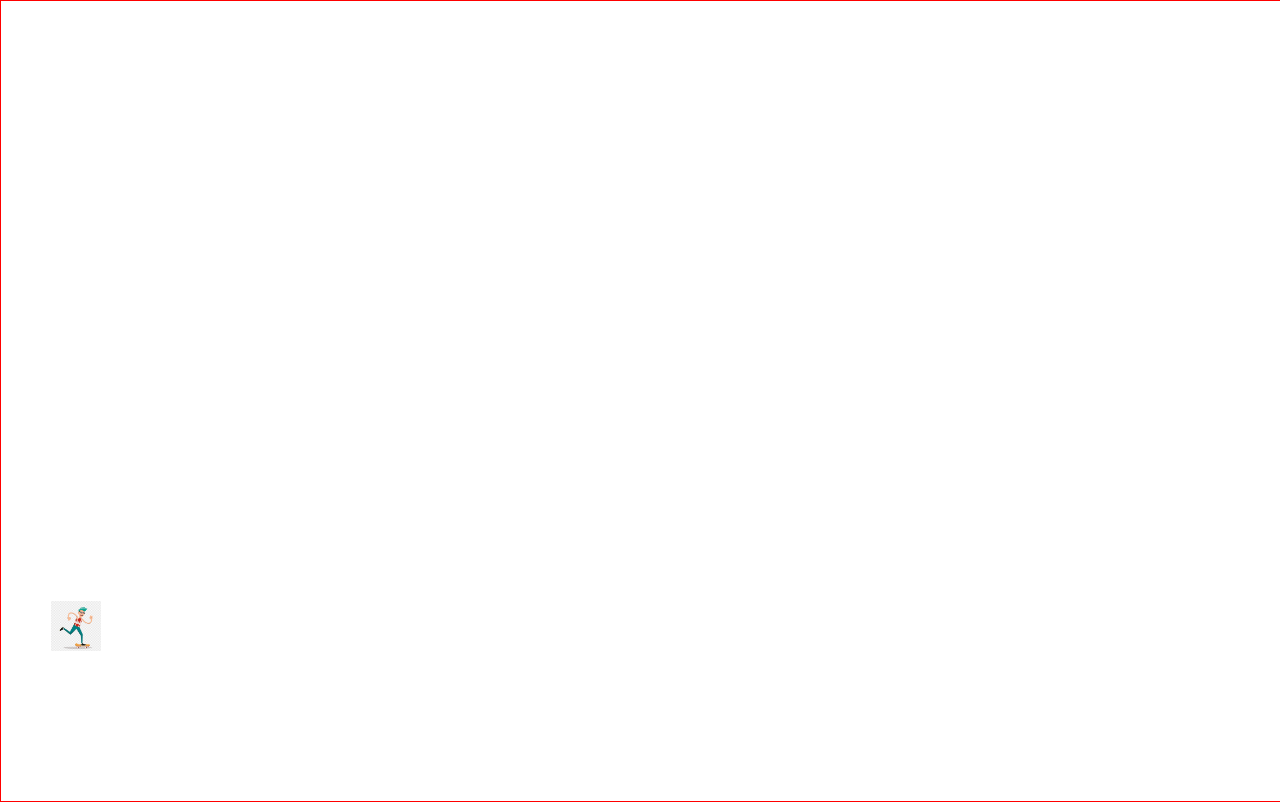
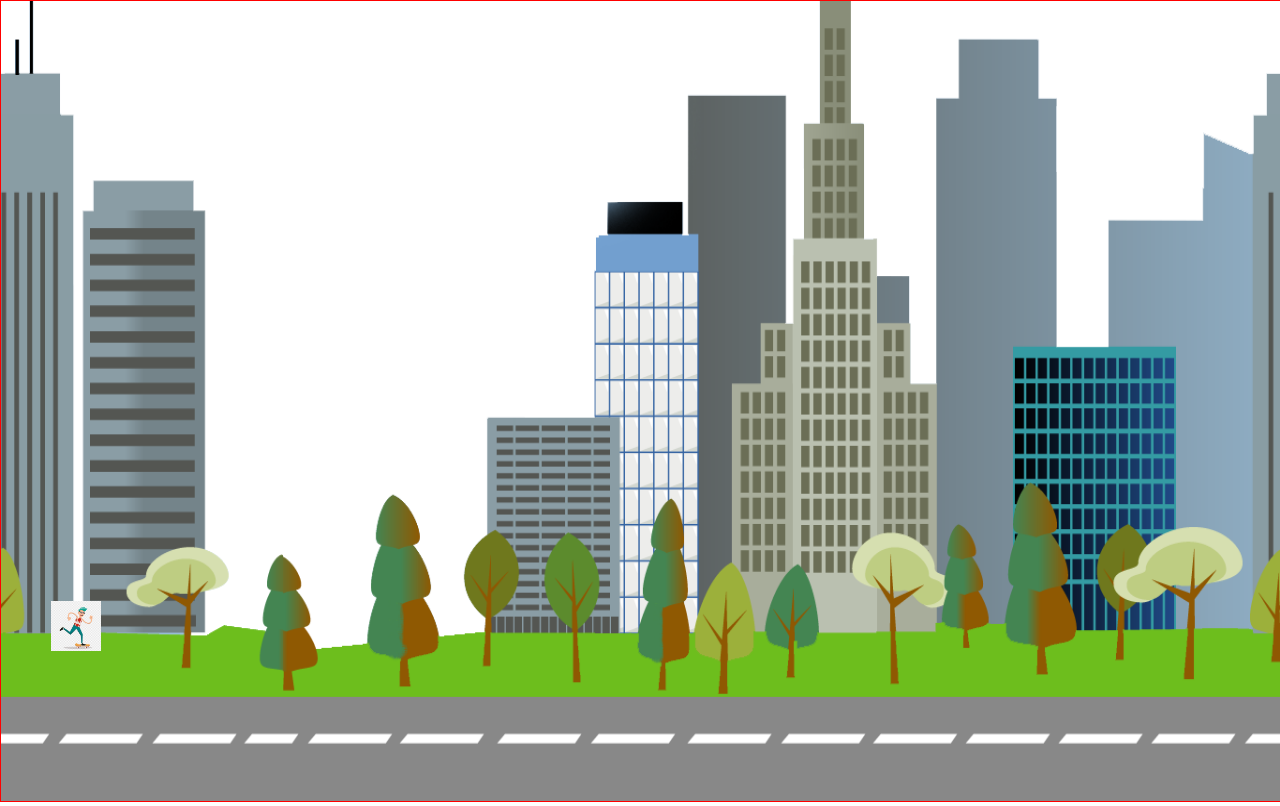
Before and after one commit to bignacio89/skategame, a plain HTML site: page index.html in a window 1280 px wide. Drawn offline with Linux system fonts and the light colour scheme.

Commit message:
update29.2

```diff
--- a/css/style.css
+++ b/css/style.css
@@ -5,5 +5,4 @@ body {
 
 canvas {
     border: 1px solid red;
-    background: white;
 }
--- a/js/background.js
+++ b/js/background.js
@@ -0,0 +1,29 @@
+class Background {
+    constructor(ctx, canvasWidth, canvasHeight) {
+        this.ctx = ctx
+        this.canvasSize = {
+            w: canvasWidth,
+            h: canvasHeight
+        }
+
+        this.image = new Image();
+        this.image.src = "./img/city.png"
+
+        this.positionX = 0
+        this.positionY = 0
+
+        this.velocity = 2;
+    }
+
+    drawBackground() {
+        this.ctx.drawImage(this.image, this.positionX, this.positionY, this.canvasSize.w, this.canvasSize.h)
+        this.ctx.drawImage(this.image, this.positionX + this.canvasSize.w, this.positionY, this.canvasSize.w, this.canvasSize.h)
+        this.move()
+    }
+    move() {
+        if (this.positionX <= -this.canvasSize.w) {
+            this.positionX = 0;
+        }
+        this.positionX -= this.velocity
+    }
+}
--- a/js/game.js
+++ b/js/game.js
@@ -18,10 +18,11 @@ const skateGame = {
     },
 
     keys: {
-        TOP: 38,
+        TOP: 'Space',
     },
 
     framesIndex: 0,
+    background: undefined,
     players: [],
 
 
@@ -29,7 +30,6 @@ const skateGame = {
     init() {
         this.setContext()
         this.setDimensions()
-        this.createPlayer()
         this.start()
 
     },
@@ -53,6 +53,8 @@ const skateGame = {
     },
 
     start() {
+        this.reset()
+
         setInterval(() => {
             this.clearAll()
             this.drawAll()
@@ -60,7 +62,8 @@ const skateGame = {
         }, 10)
     },
 
-    createPlayer() {
+    reset() {
+        this.background = new Background(this.ctx, this.canvasSize.w, this.canvasSize.h,)
         this.players.push(
             new Player(this.ctx, this.canvasSize, 50, 50, this.keys)
         )
@@ -68,6 +71,7 @@ const skateGame = {
     },
 
     drawAll() {
+        this.background.drawBackground()
         this.players.forEach(elm => elm.drawSkater())
     },
 
@@ -75,7 +79,25 @@ const skateGame = {
         this.ctx.clearRect(0, 0, this.canvasSize.w, this.canvasSize.h)
     },
 
+    // generateObstacles() {
+    //     if (this.framesCounter % 20 === 0) {
+    //         this.obstacles.push(new Obstacle(this.ctx, this.width, this.player.posY0, this.player.height))
+    //     }
+    // },
 
+    // clearObstacles() {
+    //     this.obstacles = this.obstacles.filter(obs => obs.posX >= 0)
+    // },
+
+    // isCollision() {
+    //     return this.obstacles.some(obs => {
+    //         return (
+    //             this.player.posX + this.player.width >= obs.posX &&
+    //             this.player.posY + this.player.height >= obs.posY &&
+    //             this.player.posX <= obs.posX + obs.width
+    //         )
+    //     })
+    // },
 
 
 
--- a/js/player.js
+++ b/js/player.js
@@ -13,13 +13,15 @@ class Player {
             x: 50,
             y: 600
         }
-        this.playerPosJump = this.playerPosY
+        this.playerPositionJump = this.playerPosition.y
+        this.velocity = 1
+        this.gravity = 0.4
 
 
         this.keys = keys
 
         this.init()
-
+        this.setListeners()
     }
 
     init() {
@@ -27,46 +29,36 @@ class Player {
         this.playerInstance.src = './img/skater.png'
     }
 
-
-
-
-    move() {
-        this.playerPosX += 10
-    }
-
     drawSkater() {
         this.move()
         this.ctx.drawImage(this.playerInstance, this.playerPosition.x, this.playerPosition.y, this.playerSize.w, this.playerSize.h)
     }
+    move() {
+        if (this.playerPosition.y < this.playerPositionJump) {
+            this.playerPosition.y += this.velocity;
+            this.velocity += this.gravity;
+        } else {
+            this.playerPosition.y = this.playerPositionJump;
+            this.velocity = 1;
+        }
+    }
 
-    // move() {
-    //     // if (this.playerPosY < this.playerPosJump) {
-    //     //     this.playerPosY += this.velocityY;
-    //     //     this.velocityY += this.gravity;
-    //     // } else {
-    //     //     this.playerPosY = this.playerPosJump;
-    //     //     this.velocityY = 1;
-    //     // }
-    // }
+    setListeners() {
+        document.addEventListener("keydown", e => {
+            switch (e.code) {
+                case this.keys.TOP:
+                    if (this.playerPosition.y >= this.playerPositionJump) {
+                        this.jump()
+                    }
+                    break
+            }
+        })
+    }
 
-    // setListeners() {
-
-    //     document.addEventListener("keydown", e => {
-    //         switch (e) {
-    //             case this.keys.TOP;
-    //                 if (this.playerPosY >= this.playerPosJump) {
-    //                     this.jump()
-    //                 }
-    //                 break
-    //         }
-    //     });
-    // }
-
-    // jump() {
-    //     this.playerPosY -= 40;
-    //     this.velocityY -= 8;
+    jump() {
+        this.playerPosition.y -= 100;
+        this.velocity -= 8;
+    }
 
 
-    // }
-
 }
```
Also changed, not shown: js/obstacles.js (added, +48 -0 lines), img/city.png (added), 1 other file.
